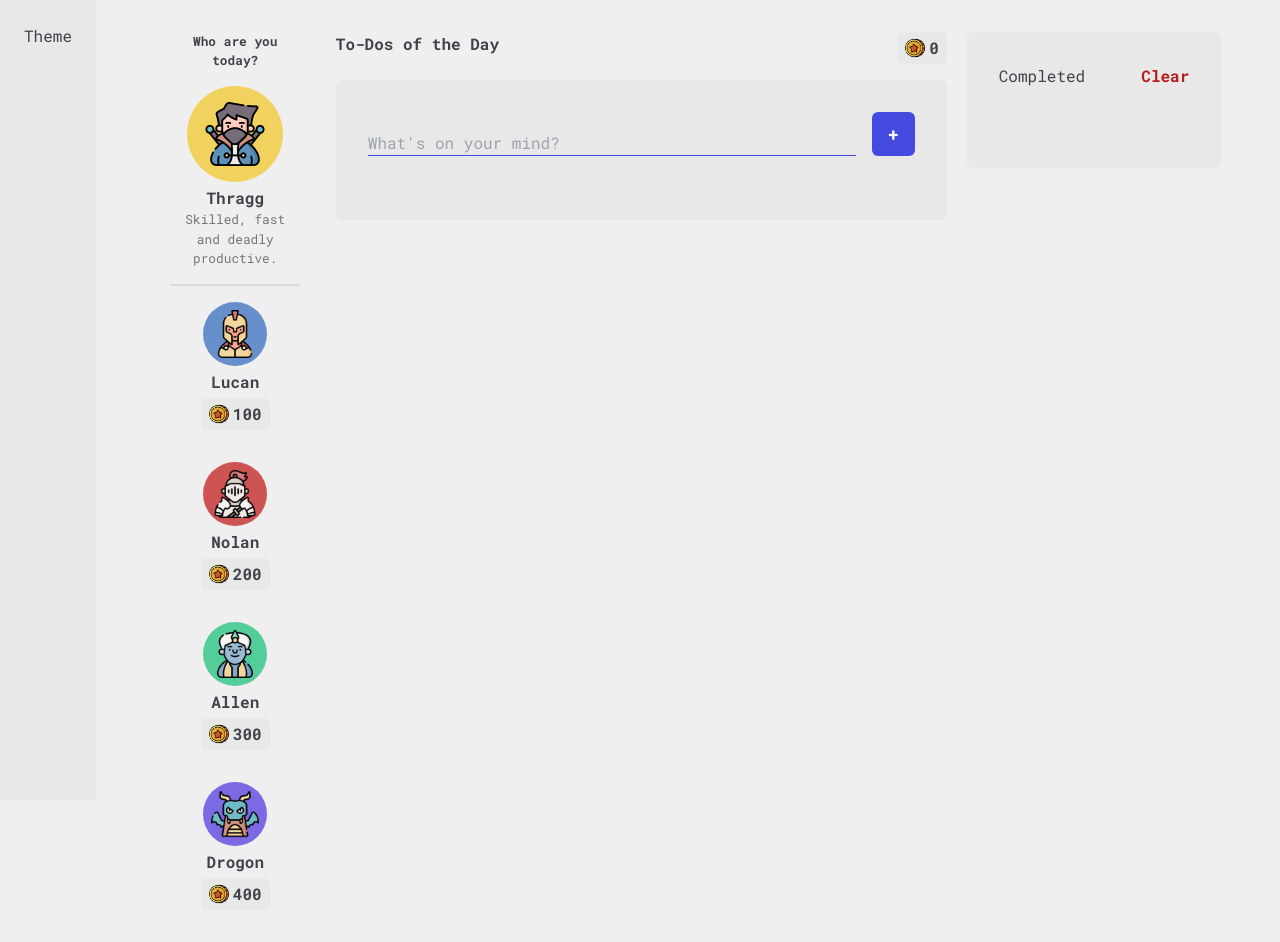
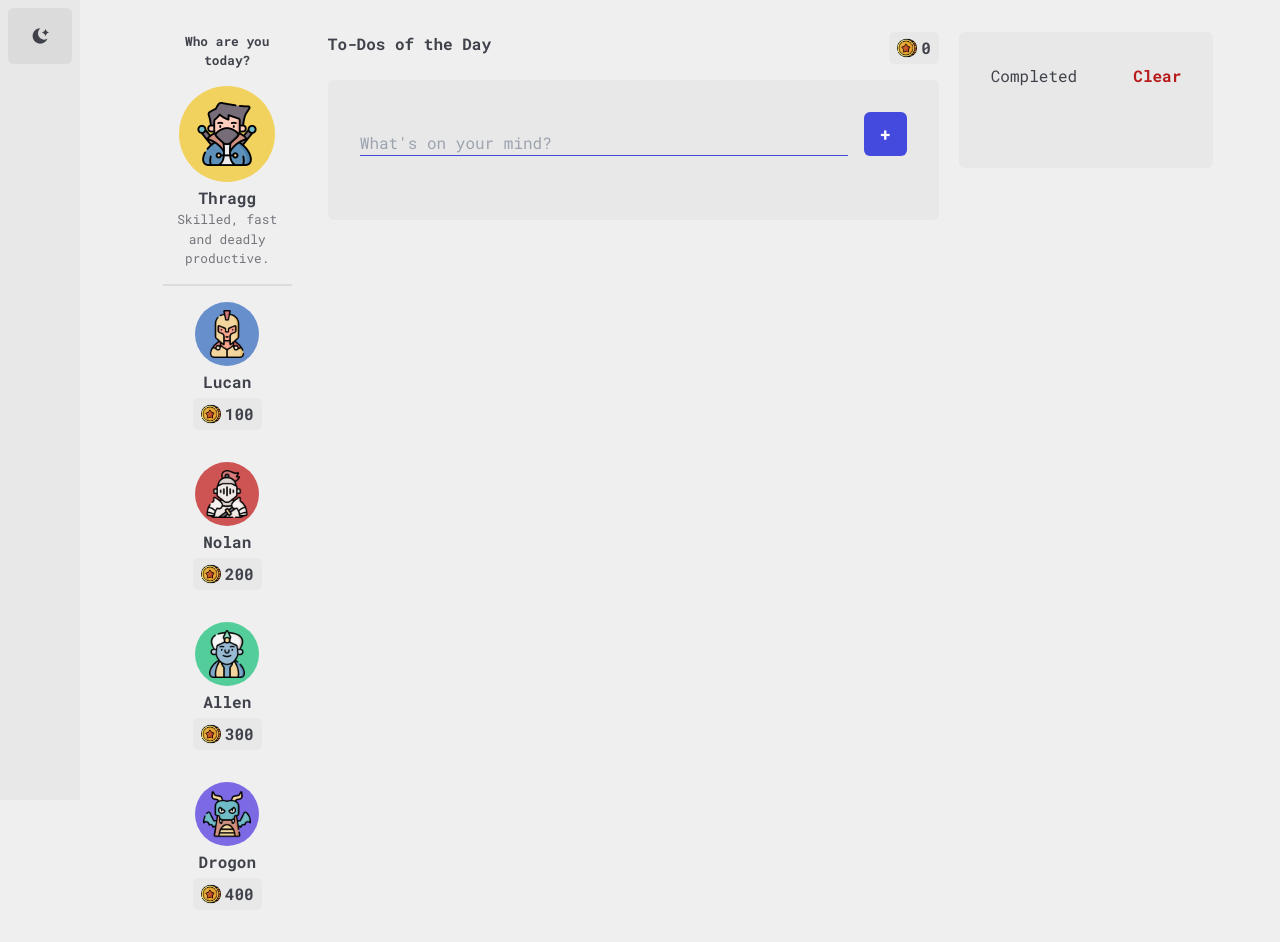
Before and after one commit to pablocantu/JATL, a React (Create React App) app: page / in a window 1280 px wide. Built offline with nearby package versions, Linux system fonts and the light colour scheme.

Commit message:
Added svgs and new component for theme switcher

```diff
--- a/src/components/Layout/Sidebar/Sidebar.tsx
+++ b/src/components/Layout/Sidebar/Sidebar.tsx
@@ -1,4 +1,6 @@
 import React, { useContext } from 'react';
+
+import ThemeSwitch from './ThemeSwitch/ThemeSwitch';
 
 import { ThemeContext } from '../../ThemeProvider/ThemeProvider';
 
@@ -6,14 +8,11 @@ const Sidebar: React.FC = () => {
     const { theme, setTheme } = useContext(ThemeContext);
 
     return (
-        <div className='bg-c-bg-secondary p-6 h-full'>
-            <button
-                onClick={() => {
-                    if (setTheme) {
-                        setTheme(theme === 'light' ? 'dark' : 'light')
-                    }
-                }}
-            >Theme</button>
+        <div className='bg-c-bg-secondary p-2 h-full'>
+            <ThemeSwitch
+                theme={theme || 'light'}
+                onToggleTheme={() => setTheme && setTheme(theme === 'light' ? 'dark' : 'light')}
+            />
         </div>
     );
 }
--- /dev/null
+++ b/src/components/Layout/Sidebar/ThemeSwitch/ThemeSwitch.tsx
@@ -0,0 +1,27 @@
+import React from 'react';
+
+import { ReactComponent as Sun } from 'assets/svgs/Sun.svg';
+import { ReactComponent as Moon } from 'assets/svgs/Moon.svg';
+
+import { ThemeType } from 'components/ThemeProvider/models/index';
+
+interface Props {
+    theme: ThemeType,
+    onToggleTheme: () => void
+}
+
+const ThemeSwitch: React.FC<Props> = ({
+    theme,
+    onToggleTheme
+}: Props) => {
+    return (
+        <button
+            className='flex justify-center items-center bg-c-bg-tertiary py-1 px-2 h-14 w-16 rounded-md'
+            onClick={() => onToggleTheme()}
+        >
+            {theme === 'light' ? <Moon /> : <Sun />}
+        </button>
+    );
+}
+
+export default ThemeSwitch;
--- a/src/components/ThemeProvider/ThemeProvider.tsx
+++ b/src/components/ThemeProvider/ThemeProvider.tsx
@@ -36,7 +36,7 @@ interface Props {
 }
 
 interface ContextProps {
-    theme: string,
+    theme: ThemeType,
     setTheme: React.Dispatch<React.SetStateAction<ThemeType>>
 }
 
```
Also changed, not shown: src/assets/svgs/Moon.svg (added), src/assets/svgs/Sun.svg (added).
